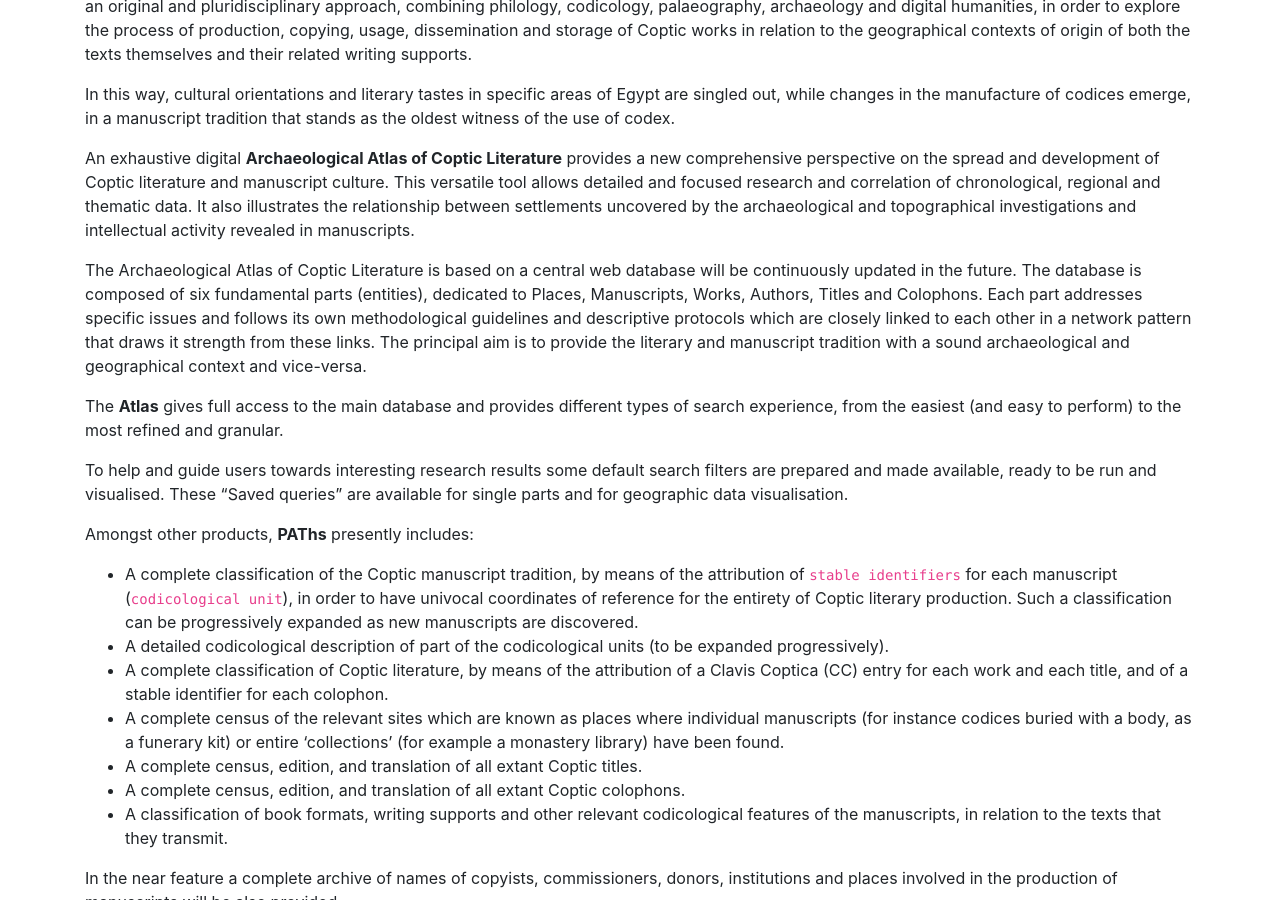
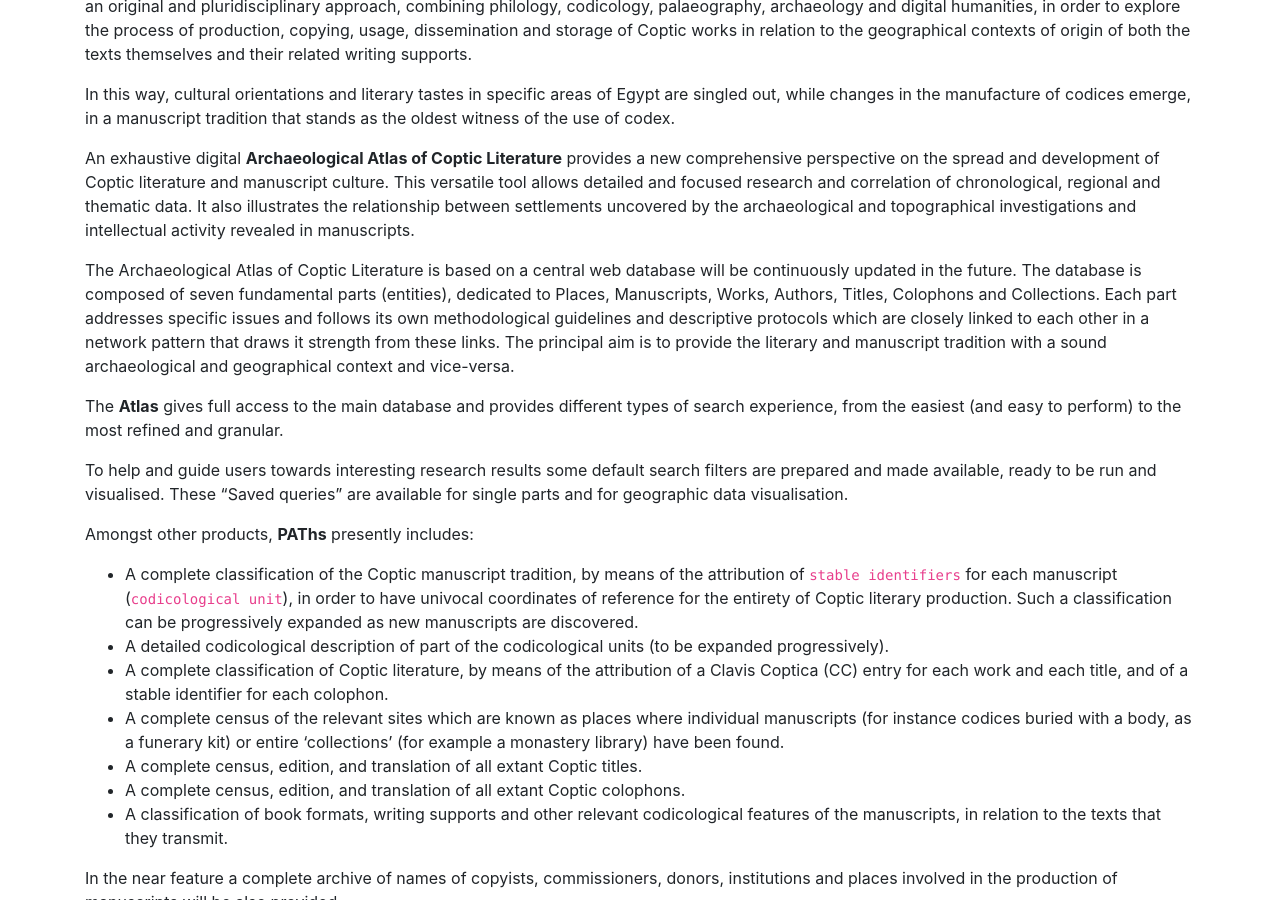
Before and after one commit to paths-erc/paths-erc, a Jekyll site: the page built from index.md, in a window 1280 px wide and 900 px high, scrolled down 1660 px. Built offline with Jekyll 4.4.1, drawn with Linux system fonts in a browser that asks for light colours; nearby versions of some CDN libraries; our own code applies the rules of GitHub Pages for plain Markdown files.

Commit message:
Description fix

```diff
--- a/index.md
+++ b/index.md
@@ -12,7 +12,7 @@ In this way, cultural orientations and literary tastes in specific areas of Egyp
 
 An exhaustive digital **Archaeological Atlas of Coptic Literature** provides a new comprehensive perspective on the spread and development of Coptic literature and manuscript culture. This versatile tool allows detailed and focused research and correlation of chronological, regional and thematic data. It also illustrates the relationship between settlements uncovered by the archaeological and topographical investigations and intellectual activity revealed in manuscripts.
 
-The Archaeological Atlas of Coptic Literature is based on a central web database will be continuously updated in the future. The database is composed of six fundamental parts (entities), dedicated to Places, Manuscripts, Works, Authors, Titles and Colophons. Each part addresses specific issues and follows its own methodological guidelines and descriptive protocols which are closely linked to each other in a network pattern that draws it strength from these links. The principal aim is to provide the literary and manuscript tradition with a sound archaeological and geographical context and vice-versa.
+The Archaeological Atlas of Coptic Literature is based on a central web database will be continuously updated in the future. The database is composed of seven fundamental parts (entities), dedicated to Places, Manuscripts, Works, Authors, Titles, Colophons and Collections. Each part addresses specific issues and follows its own methodological guidelines and descriptive protocols which are closely linked to each other in a network pattern that draws it strength from these links. The principal aim is to provide the literary and manuscript tradition with a sound archaeological and geographical context and vice-versa.
 
 The **Atlas** gives full access to the main database and provides different types of search experience, from the easiest (and easy to perform) to the most refined and granular.
 
```
